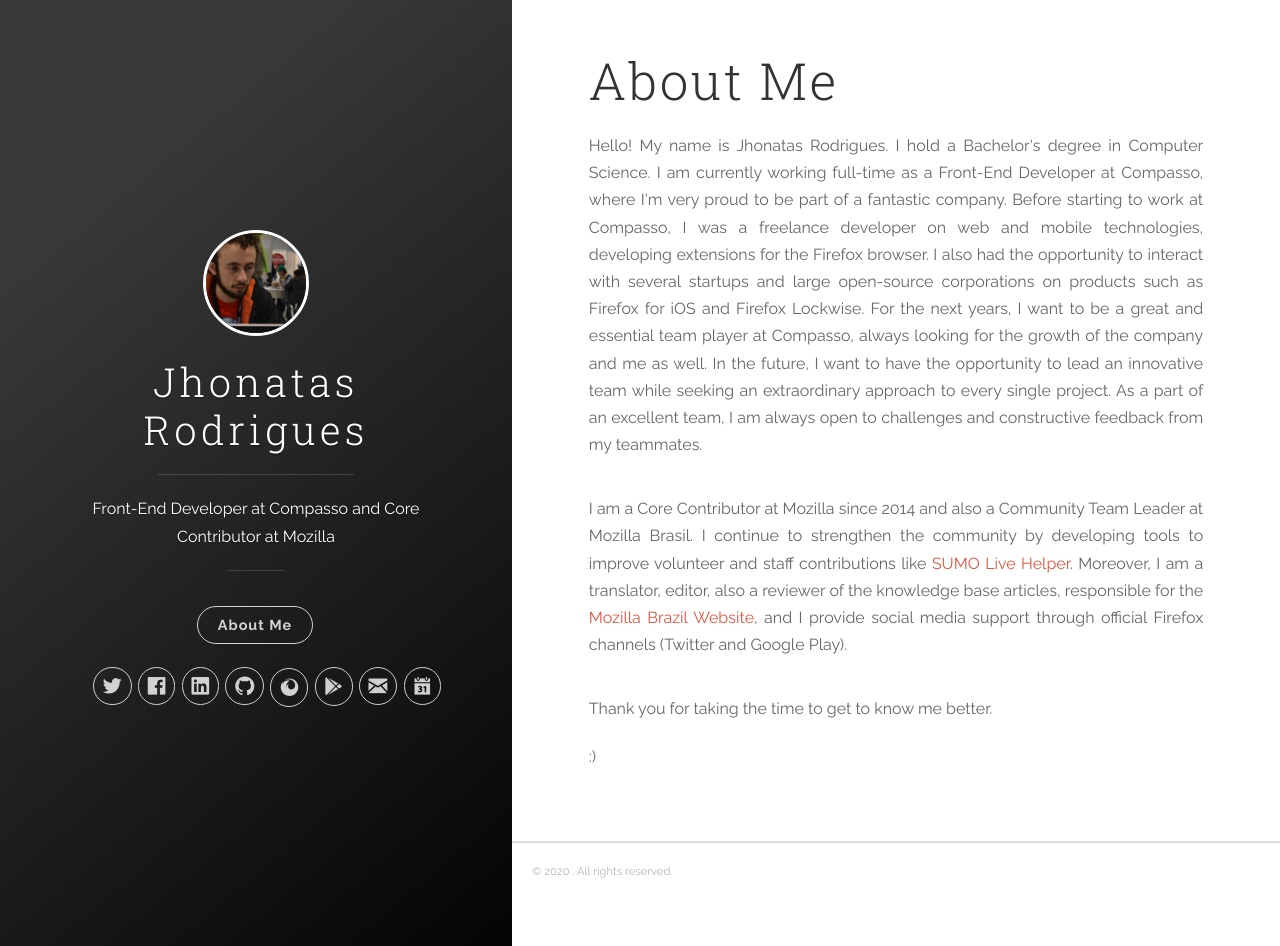
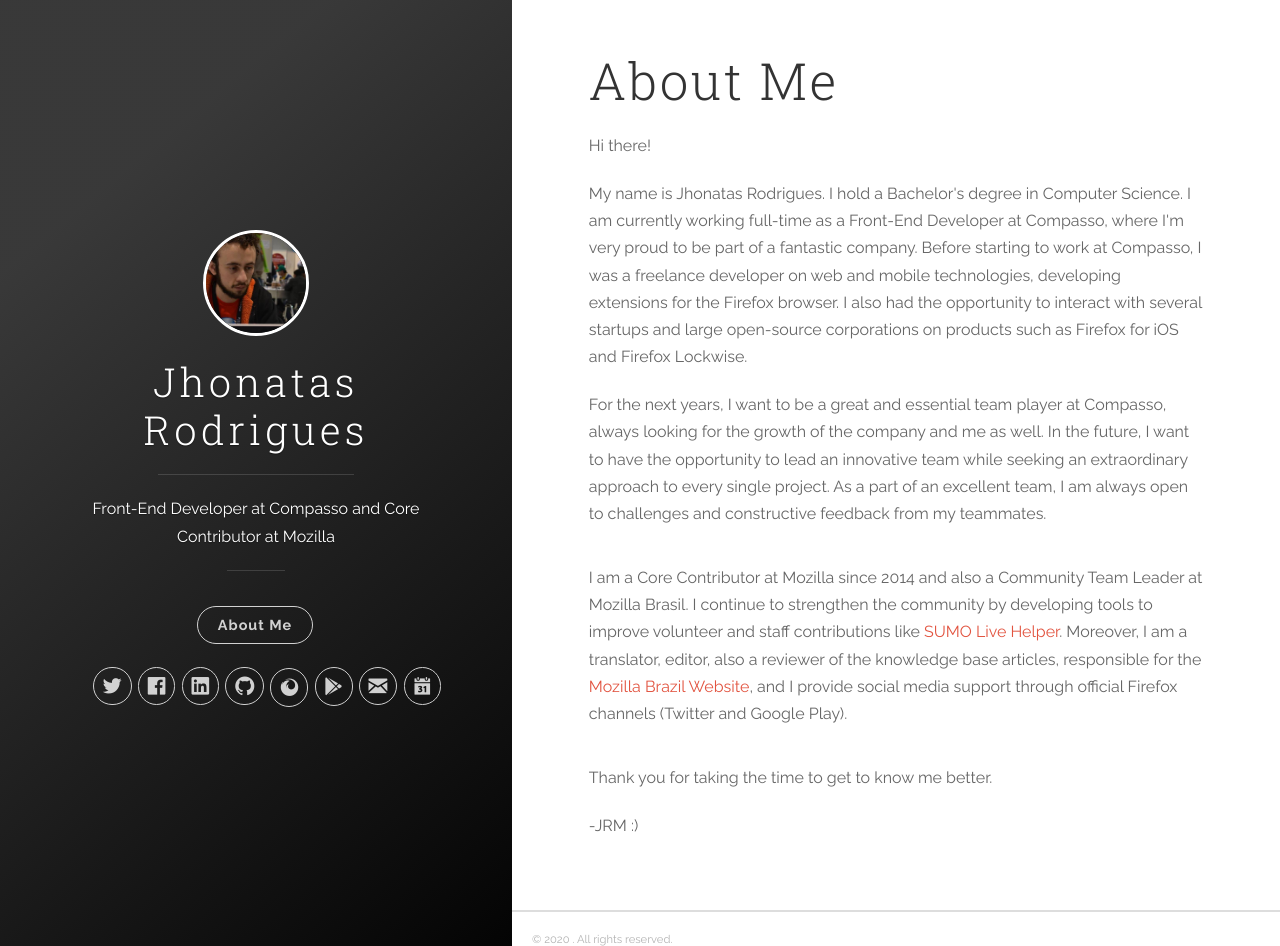
Before and after one commit to jhonatasrm/jhonatasrm.github.io, a Jekyll site: the page built from tags.md, in a window 1280 px wide and 946 px high. Built offline with Jekyll 4.4.1, drawn with Linux system fonts in a browser that asks for light colours; nearby versions of some CDN libraries.

Commit message:
Update About Me

```diff
--- a/_layouts/default.html
+++ b/_layouts/default.html
@@ -11,25 +11,26 @@
             <header class="post-header">
                 <h1 class="post-title">About Me</h1>
             </header>
-            <p align="justify"> Hello! My name is Jhonatas Rodrigues. I hold a Bachelor's degree in Computer Science. I am currently working
+            <p> Hi there! </p>
+            <p>
+                My name is Jhonatas Rodrigues. I hold a Bachelor's degree in Computer Science. I am currently working
                 full-time as a Front-End Developer at Compasso, where I'm very proud to be part of a fantastic company. Before starting to work at Compasso,
                 I was a freelance developer on web and mobile technologies, developing extensions for the Firefox browser. I also had the opportunity to interact
                 with several startups and large open-source corporations on products such as Firefox for iOS and Firefox Lockwise.
-
+            </p>
+            <p>
                 For the next years, I want to be a great and essential team player at Compasso, always looking for the growth of the company and me as well. In the future,
-                I want to have the opportunity to lead an innovative team while seeking an extraordinary approach to every single project.
-
-                As a part of an excellent team, I am always open to challenges and constructive feedback from my teammates.
+                I want to have the opportunity to lead an innovative team while seeking an extraordinary approach to every single project. As a part of an excellent team, I am always open to challenges and constructive feedback from my teammates.
             </p><br>
 
-            <p align="justify">I am a Core Contributor at Mozilla since 2014 and also a Community Team Leader at Mozilla Brasil. I continue to strengthen the community by developing tools to improve volunteer and staff
+            <p>I am a Core Contributor at Mozilla since 2014 and also a Community Team Leader at Mozilla Brasil. I continue to strengthen the community by developing tools to improve volunteer and staff
                 contributions like <a href="https://github.com/mozillabrasil/sumo_live_helper">SUMO Live Helper</a>. Moreover,
                 I am a translator, editor, also a reviewer of the knowledge base articles, responsible for the <a href="https://mozillabr.org/">Mozilla Brazil Website</a>, and I provide social media support through
                 official Firefox channels (Twitter and Google Play).
             </p><br>
 
-            <p align="justify">Thank you for taking the time to get to know me better.
-            </p><p align="justify">:)</p>
+            <p>Thank you for taking the time to get to know me better.
+            </p><p>-JRM :)</p>
         </article>
     </div>
     <footer class="footer">
```
Also changed, not shown: 1 other file.
